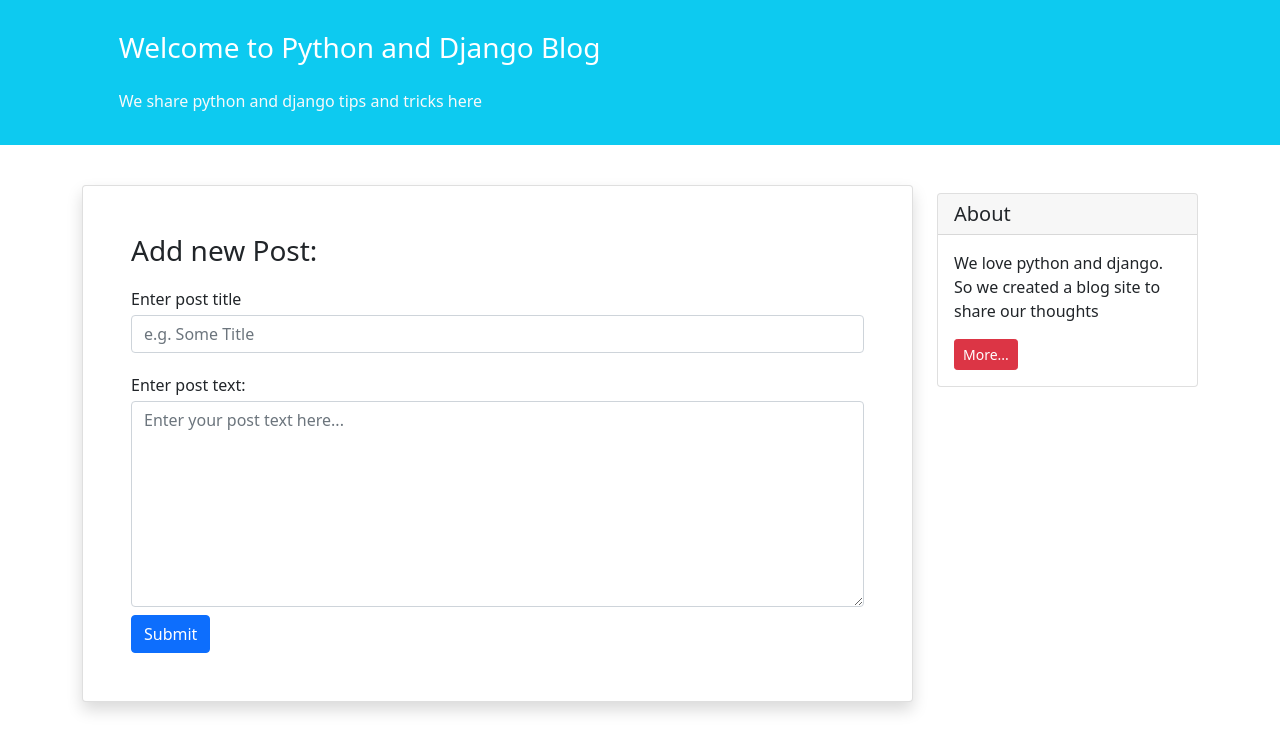
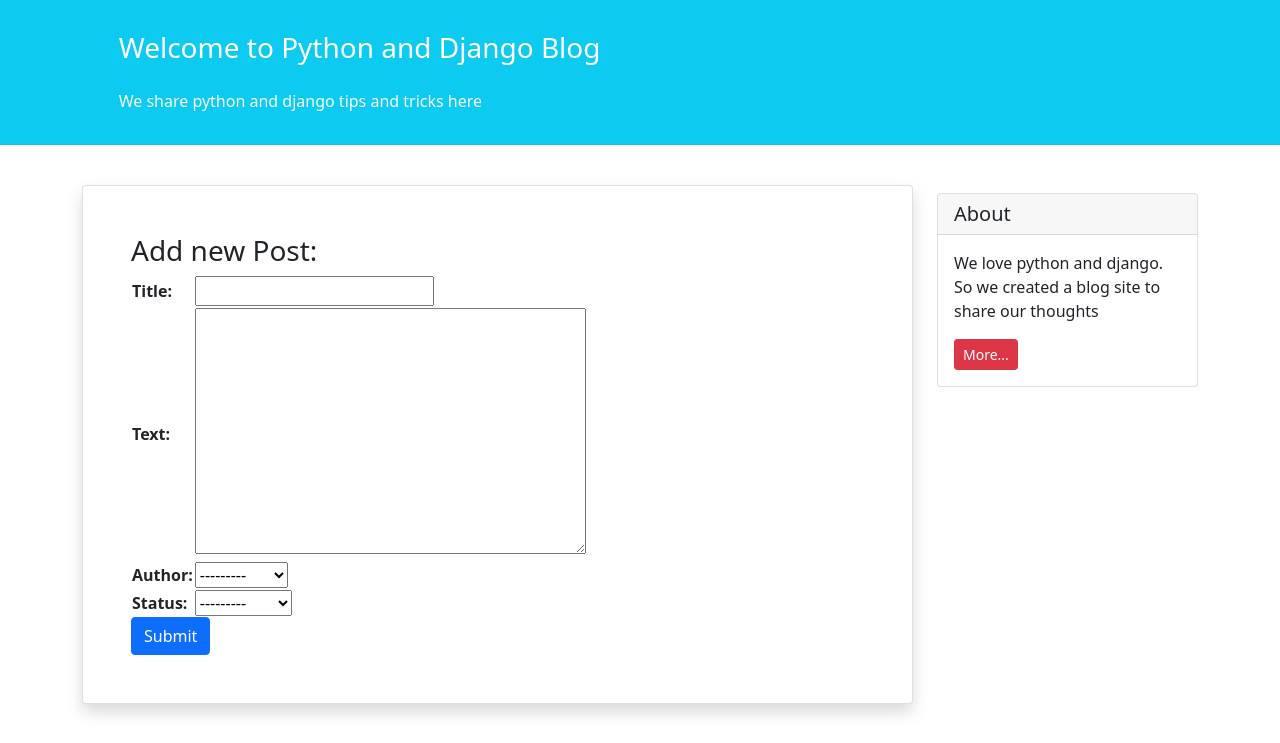
Before and after one commit to mo4wez/django-blog-project, a Django app: page /blog/create/ in a window 1280 px wide. Shown: the part 57-800 px from the top of the page. Run offline with Django 4.2, Linux system fonts and the light colour scheme; data comes from the database, SQL or seed files in the repository; both versions use the stored data as it was after the commit.

Commit message:
Change some codes in blog app view

```diff
--- /dev/null
+++ b/blog/forms.py
@@ -0,0 +1,8 @@
+from django.forms import ModelForm
+
+from .models import Post
+
+class NewPostForm(ModelForm):
+    class Meta:
+        model = Post
+        fields = ['title', 'text', 'author', 'status']
--- a/blog/templates/blog/create_post.html
+++ b/blog/templates/blog/create_post.html
@@ -10,14 +10,9 @@
                     <h3>Add new Post:</h3>
                     <form method="POST">
                         {% csrf_token %}
-                        <div class="form-group py-2">
-                            <label class="py-1">Enter post title</label>
-                            <input type="text" class="form-control" placeholder="e.g. Some Title" name="title">
-                        </div>
-                        <div class="form-group py-2">
-                            <label class="py-1">Enter post text:</label>
-                            <textarea class="form-control" name="text" rows="8" placeholder="Enter your post text here..."></textarea>
-                        </div>
+                        <table>
+                            {{ form.as_table }}
+                        </table>
                         <button type="submit" class="btn btn-primary">Submit</button>
                     </form>
                 </div>
--- a/blog/views.py
+++ b/blog/views.py
@@ -1,8 +1,9 @@
-from django.shortcuts import render
+from django.shortcuts import render, redirect
 from django.shortcuts import get_object_or_404
 from django.contrib.auth.models import User
 
 from .models import Post
+from .forms import NewPostForm
 
 def posts_list_view(request):
     posts = Post.objects.filter(status='pub')
@@ -18,11 +19,11 @@ def post_detail_view(request, pk):
 
 def create_post_view(request):
     if request.method == 'POST':
-        post_title = request.POST.get('title')
-        post_text = request.POST.get('text')
+        form = NewPostForm(request.POST)
+        if form.is_valid():
+            form.save()
+            return redirect('posts_list')
+    else:
+        form = NewPostForm()
 
-        user = User.objects.all()[0]
-        Post.objects.create(title=post_title, text=post_text, author=user, status='pub')
-
-
-    return render(request, 'blog/create_post.html')
+    return render(request, 'blog/create_post.html', context={'form': form})
```
Also changed, not shown: db.sqlite3.
